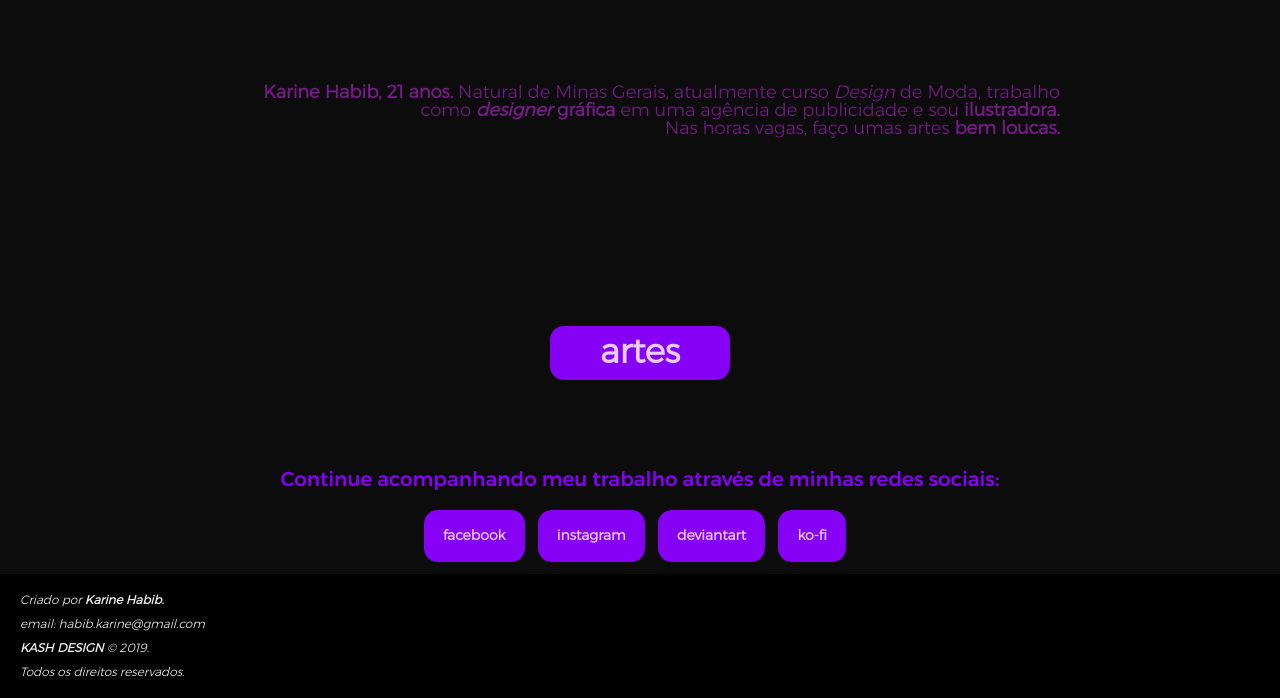
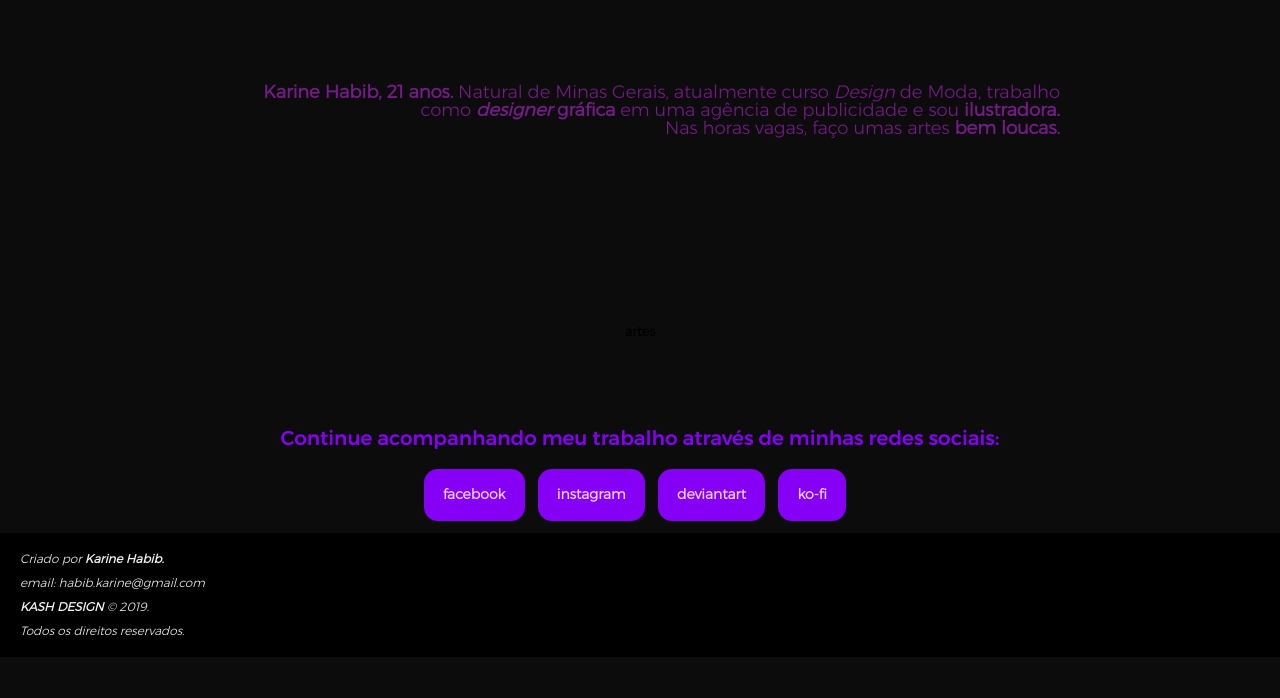
Before and after one commit to karinehabib/karinehabib.github.io, a plain HTML site: page index.html in a window 1280 px wide. Shown: the part 961-1659 px from the top of the page. After the commit the page ends 1618 px from the top, so only its background shows below. Drawn offline with Linux system fonts and the light colour scheme.

Commit message:
detalhes no #artes

```diff
--- a/styles.css
+++ b/styles.css
@@ -123,52 +123,6 @@ div#sobre {
     display: table;
 }
 
-p#artes {
-    background-color:  rgba(140, 0, 255, 0.966);
-    border-radius: 14px;
-    border-color: rgba(140, 0, 255, 0.479);
-    border:2px;
-    font-size: 34px;
-    padding: 10px;
-    font-family: 'montserratlight';
-    color: rgb(235, 205, 255);
-    transition: all 0.8s;
-    margin: 3px;
-    margin-right: 550px;
-    margin-left: 550px;
-    margin-bottom: 60px;
-}
-
-p#artes span {
-    display: inline-block;
-    position: relative;
-    transition: 0.8s;
-}
-
-p#artes span ::after {
-    content: '/00bb';
-    position: absolute;
-    opacity: 0;
-    top: 0;
-    right: 0px;
-    left: 0px;
-    transition: 0.8s;
-}
-
-p#artes:hover {
-      background-color: rgba(0, 195, 255, 0.726);
-}
-
-p#artes:hover span {
-    padding-right: 25px;
-    color:rgb(0, 204, 255);
-}
-
-p#artes:hover span::after {
-     opacity: 1;
-     right: 0;
-}
-
 p#redes {
     font-family:'montserratmedium';
     color: rgba(140, 0, 255, 0.966);
```
